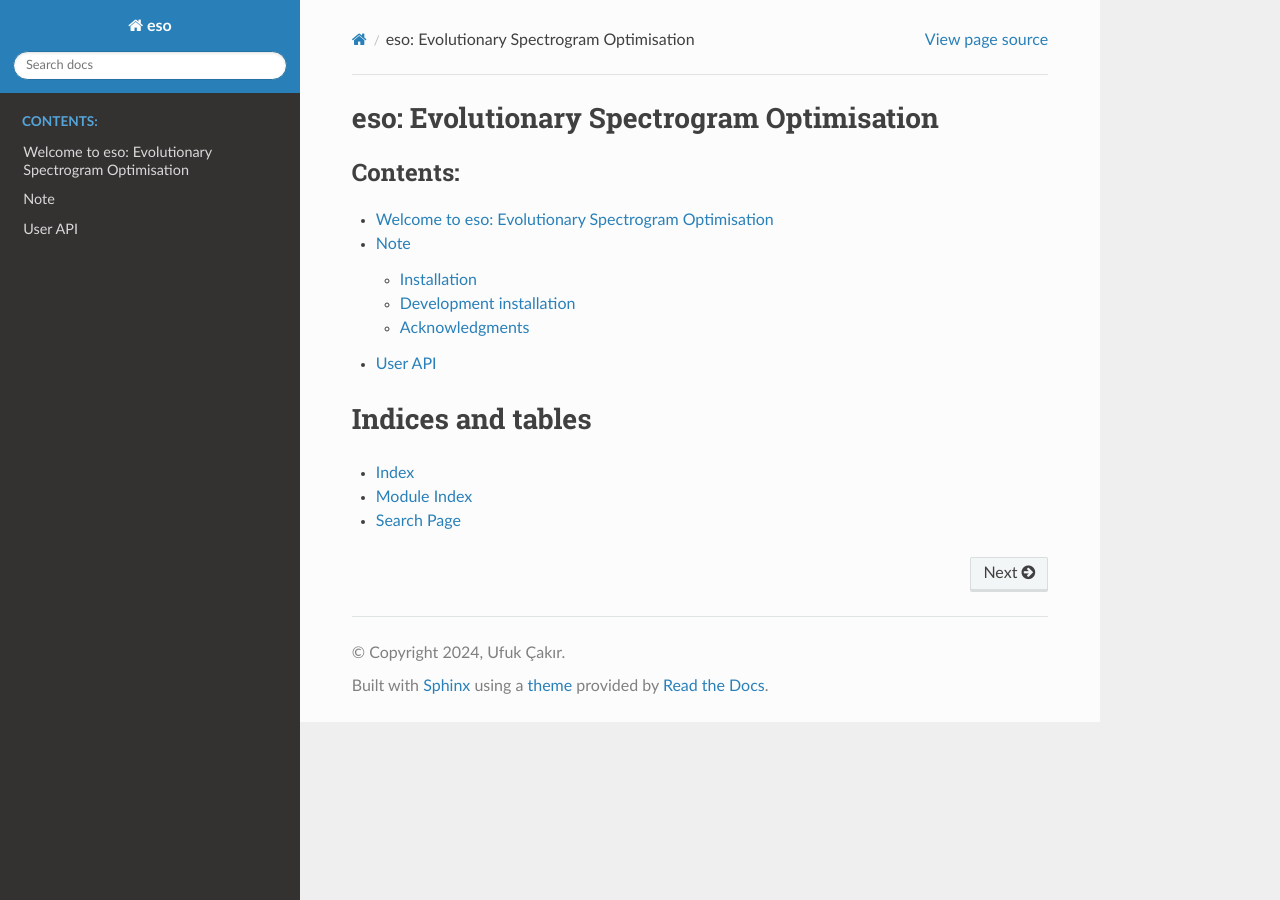
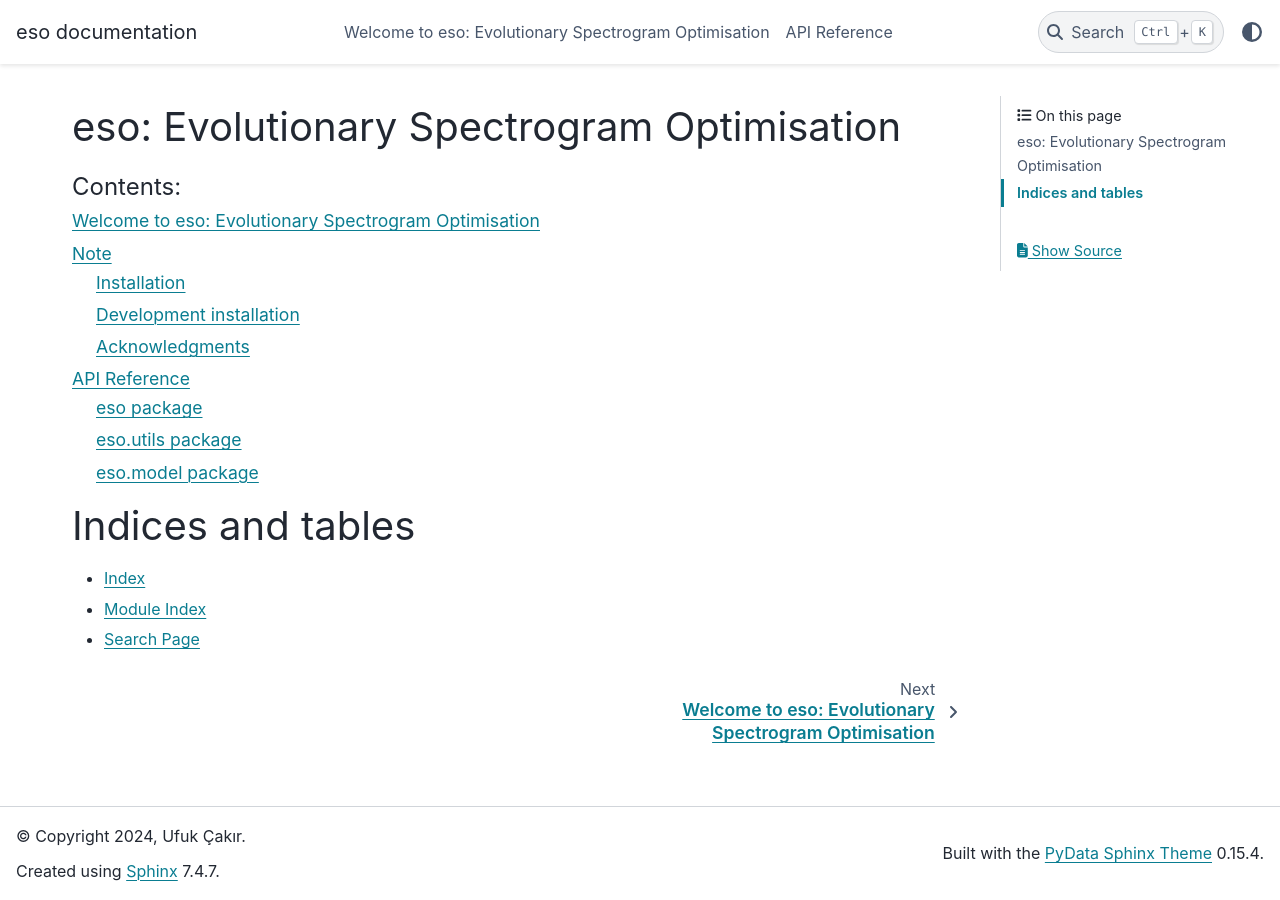
Before and after one commit to ufuk-cakir/ESO, a Sphinx documentation site: the page built from doc/index.rst, in a window 1280 px wide. Built offline with Sphinx 7.4.7 and the PyData theme 0.15.4, drawn with Linux system fonts in a browser that asks for light colours; pages that are not in the unit, such as notebooks, are missing from menus.

Commit message:
documentation

```diff
--- a/doc/api.rst
+++ b/doc/api.rst
@@ -1,9 +1,9 @@
-User API
-========
+API Reference
+=============
 
 .. toctree::
+  :maxdepth: 2
 
-This is an example function:
-
-.. automodule:: eso
-    :members:
+  api/eso
+  api/eso.utils
+  api/eso.model
--- /dev/null
+++ b/doc/api/eso.rst
@@ -0,0 +1,31 @@
+eso package
+===========
+
+Subpackages
+-----------
+
+.. toctree::
+   :maxdepth: 4
+
+   eso.ga
+   eso.model
+   eso.utils
+
+Submodules
+----------
+
+eso.config module
+-----------------
+
+.. automodule:: eso.config
+   :members:
+   :undoc-members:
+   :show-inheritance:
+
+Module contents
+---------------
+
+.. automodule:: eso
+   :members:
+   :undoc-members:
+   :show-inheritance:
--- /dev/null
+++ b/doc/api/modules.rst
@@ -0,0 +1,9 @@
+eso
+===
+
+.. toctree::
+   :maxdepth: 4
+
+   eso
+   setup
+   tests
--- a/doc/conf.py
+++ b/doc/conf.py
@@ -5,23 +5,29 @@
 # https://www.sphinx-doc.org/en/master/usage/configuration.html
 
 
+import os
+import sys
+
+# Add project root to path
+sys.path.insert(0, os.path.abspath(".."))
+
+print("sys.path", sys.path)
 # -- Project information -----------------------------------------------------
 
 project = "eso"
 copyright = "2024, Ufuk Çakır"
 author = "Ufuk Çakır"
-
+nbsphinx_execute = "never"
 # -- General configuration ---------------------------------------------------
 
 # Add any Sphinx extension module names here, as strings. They can be
 # extensions coming with Sphinx (named 'sphinx.ext.*') or your custom
 # ones.
 extensions = [
-    "nbsphinx",
     "nbsphinx_link",
     "sphinx_mdinclude",
     "sphinx.ext.autodoc",
-    "sphinx_rtd_theme",
+    "sphinx.ext.autosummary",
 ]
 
 # Add any paths that contain templates here, relative to this directory.
@@ -34,10 +40,22 @@ exclude_patterns = []
 
 # -- Options for HTML output -------------------------------------------------
 
+# conf.py
+
+autosummary_generate = True
+autodoc_default_options = {
+    "members": True,
+    "undoc-members": True,
+    "show-inheritance": True,
+}
+
+# Make Sphinx warn on everything it can’t resolve
+nitpicky = True
+keep_warnings = True
 # The theme to use for HTML and HTML Help pages.  See the documentation for
 # a list of builtin themes.
 #
-html_theme = "sphinx_rtd_theme"
+html_theme = "pydata_sphinx_theme"
 
 # Add any paths that contain custom static files (such as style sheets) here,
 # relative to this directory. They are copied after the builtin static files,
```
Also changed, not shown: doc/api/eso.ga.rst (added, +53 -0 lines), doc/api/eso.model.rst (added, +45 -0 lines), doc/api/eso.utils.rst (added, +69 -0 lines), doc/api/setup.rst (added, +7 -0 lines), doc/api/tests.rst (added, +61 -0 lines), requirements.txt (+45 -1 lines), 3 other files.
